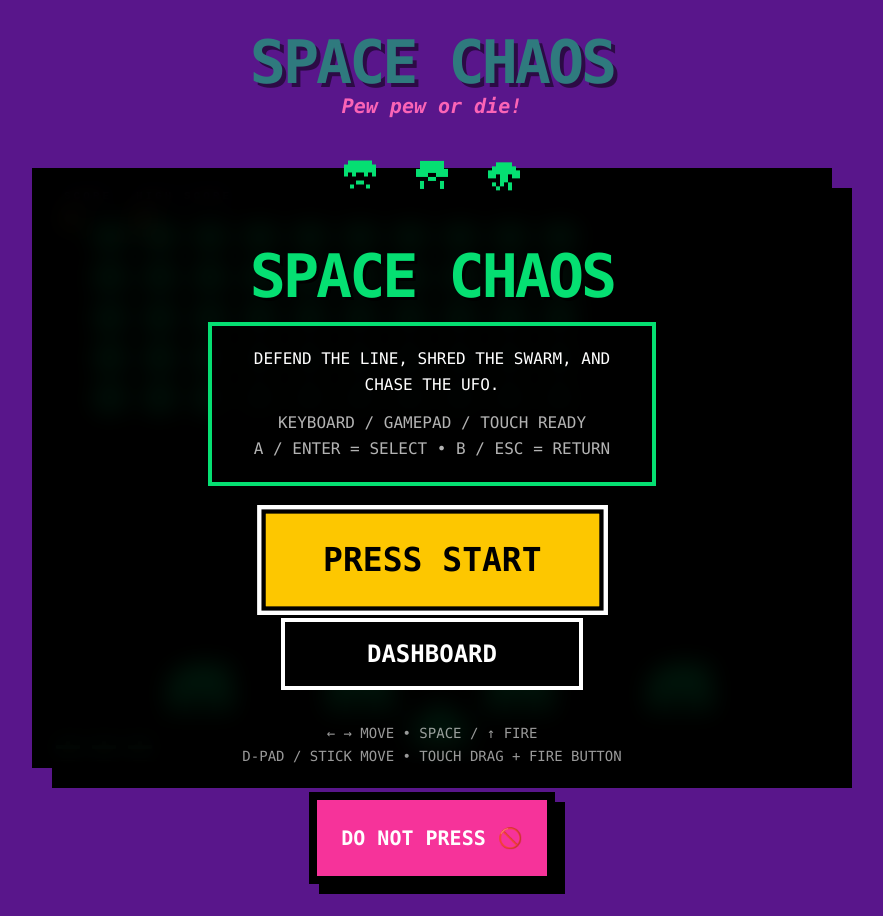
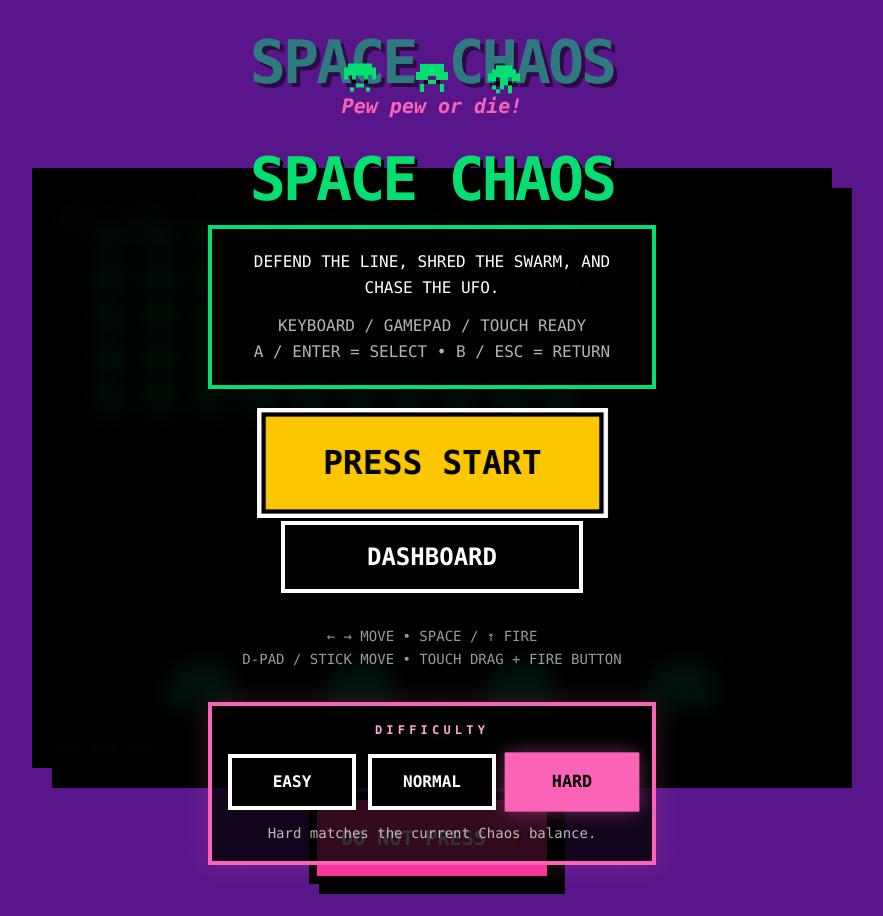
Before and after one commit to Xquisito/game-chaos, a SvelteKit app: page /space-invaders in a window 1280 px wide. Shown: the whole page, without its empty margins (208-1091 px from the left). Built offline with nearby package versions, Linux system fonts and the light colour scheme.

Commit message:
improving wrkflow

```diff
--- a/src/routes/space-invaders/+page.svelte
+++ b/src/routes/space-invaders/+page.svelte
@@ -165,7 +165,9 @@
 	const UFO_FIRE_INTERVAL_MIN = 18000;
 	const UFO_FIRE_INTERVAL_MAX = 32000;
 	const UFO_SCORES = [50, 100, 150, 300];
-
+	const DIFFICULTY_OPTIONS = ['easy', 'normal', 'hard'] as const;
+
+	type Difficulty = 'easy' | 'normal' | 'hard';
 	type BulletVariant = 'player' | 'alien';
 	type Bullet = {
 		x: number;
@@ -182,6 +184,8 @@
 	// State
 	let score = $state(0);
 	let highScore = $state(0);
+	let difficulty = $state<Difficulty>('hard');
+	let selectedDifficulty = $state<Difficulty>('hard');
 	let lives = $state(3);
 	let gameOver = $state(false);
 	let gameWon = $state(false);
@@ -258,6 +262,33 @@
 		[1, 1, 0, 1, 1, 0, 1, 1]
 	];
 
+	function getDifficultyTuning(level: Difficulty) {
+		if (level === 'easy') {
+			return { step: 1.3, fire: 1.4, bullet: 0.8, aggression: 0.75 };
+		}
+
+		if (level === 'normal') {
+			return { step: 1.15, fire: 1.2, bullet: 0.9, aggression: 0.9 };
+		}
+
+		return { step: 1, fire: 1, bullet: 1, aggression: 1 };
+	}
+
+	function getDifficultyLabel(level: Difficulty) {
+		if (level === 'easy') return 'Easy';
+		if (level === 'normal') return 'Normal';
+		return 'Hard';
+	}
+
+	function selectDifficulty(level: Difficulty) {
+		if (hasActiveRun) {
+			selectedDifficulty = difficulty;
+			return;
+		}
+
+		selectedDifficulty = level;
+	}
+
 	function initGame() {
 		score = 0;
 		lives = 3;
@@ -365,7 +396,30 @@
 		window.location.href = resolve('/');
 	}
 
-	function startGame() {
+	function continueGame() {
+		if (!hasActiveRun) return;
+		selectedDifficulty = difficulty;
+		gameStarted = true;
+		running = true;
+		paused = false;
+		lastTime = performance.now();
+		clearTransientControls();
+		if (audioCtx?.state === 'suspended') {
+			audioCtx.resume();
+		}
+		if (ufo.active) {
+			startUfoHum();
+		}
+		requestAnimationFrame(update);
+	}
+
+	function retryGame() {
+		startGame(difficulty);
+	}
+
+	function startGame(nextDifficulty: Difficulty = selectedDifficulty) {
+		difficulty = nextDifficulty;
+		selectedDifficulty = nextDifficulty;
 		initGame();
 		hasActiveRun = true;
 		gameStarted = true;
@@ -378,27 +432,8 @@
 		requestAnimationFrame(update);
 	}
 
-	function continueGame() {
-		if (!hasActiveRun) return;
-		gameStarted = true;
-		running = true;
-		paused = false;
-		lastTime = performance.now();
-		clearTransientControls();
-		if (audioCtx?.state === 'suspended') {
-			audioCtx.resume();
-		}
-		if (ufo.active) {
-			startUfoHum();
-		}
-		requestAnimationFrame(update);
-	}
-
-	function retryGame() {
-		startGame();
-	}
-
 	function returnToSplash(preserveRun = false) {
+		selectedDifficulty = difficulty;
 		gameStarted = false;
 		paused = false;
 		running = false;
@@ -609,35 +644,47 @@
 	}
 
 	function getAlienStepInterval(destroyedAliens: number, endgameIntensity: number) {
+		const tuning = getDifficultyTuning(difficulty);
+		const scaledEndgameIntensity = endgameIntensity * tuning.aggression;
+
 		return Math.max(
 			MIN_ALIEN_STEP_INTERVAL,
 			(BASE_ALIEN_STEP_INTERVAL -
 				alienDescents * ALIEN_STEP_DESCENT_REDUCTION -
 				destroyedAliens * ALIEN_STEP_KILL_REDUCTION -
-				endgameIntensity * ALIEN_STEP_ENDGAME_REDUCTION) *
-				(chaosMode ? 0.68 : 1)
+				scaledEndgameIntensity * ALIEN_STEP_ENDGAME_REDUCTION) *
+				(chaosMode ? 0.68 : 1) *
+				tuning.step
 		);
 	}
 
 	function getAlienFireInterval(destroyedAliens: number, endgameIntensity: number) {
+		const tuning = getDifficultyTuning(difficulty);
+		const scaledEndgameIntensity = endgameIntensity * tuning.aggression;
+
 		return Math.max(
 			MIN_ALIEN_FIRE_INTERVAL,
 			(BASE_ALIEN_FIRE_INTERVAL -
 				alienDescents * ALIEN_FIRE_DESCENT_REDUCTION -
 				destroyedAliens * ALIEN_FIRE_KILL_REDUCTION -
-				endgameIntensity * ALIEN_FIRE_ENDGAME_REDUCTION) *
-				(chaosMode ? 0.72 : 1)
+				scaledEndgameIntensity * ALIEN_FIRE_ENDGAME_REDUCTION) *
+				(chaosMode ? 0.72 : 1) *
+				tuning.fire
 		);
 	}
 
 	function getAlienBulletSpeed(destroyedAliens: number, endgameIntensity: number) {
+		const tuning = getDifficultyTuning(difficulty);
+		const scaledEndgameIntensity = endgameIntensity * tuning.aggression;
+
 		return Math.min(
 			MAX_ALIEN_BULLET_SPEED,
 			(BASE_ALIEN_BULLET_SPEED +
 				alienDescents * ALIEN_BULLET_SPEED_DESCENT_BONUS +
 				destroyedAliens * ALIEN_BULLET_SPEED_KILL_BONUS +
-				endgameIntensity * ALIEN_BULLET_SPEED_ENDGAME_BONUS) *
-				(chaosMode ? 1.25 : 1)
+				scaledEndgameIntensity * ALIEN_BULLET_SPEED_ENDGAME_BONUS) *
+				(chaosMode ? 1.25 : 1) *
+				tuning.bullet
 		);
 	}
 
@@ -1465,7 +1512,7 @@
 							</button>
 							<button
 								data-menu-button
-								onclick={startGame}
+								onclick={() => startGame()}
 								class="border-4 border-white bg-black px-10 py-4 text-2xl font-black text-white uppercase transition-all hover:scale-110 hover:bg-white hover:text-black focus:scale-110 focus:bg-white focus:text-black focus:outline-none focus-visible:ring-4 focus-visible:ring-yellow-400 focus-visible:ring-offset-4 focus-visible:ring-offset-black active:scale-95"
 							>
 								NEW GAME
@@ -1473,7 +1520,7 @@
 						{:else}
 							<button
 								data-menu-button
-								onclick={startGame}
+								onclick={() => startGame()}
 								class="border-4 border-yellow-400 bg-black px-12 py-5 text-3xl font-black text-yellow-400 uppercase transition-all hover:scale-110 hover:bg-yellow-400 hover:text-black focus:scale-110 focus:bg-yellow-400 focus:text-black focus:outline-none focus-visible:ring-4 focus-visible:ring-white focus-visible:ring-offset-4 focus-visible:ring-offset-black active:scale-95"
 							>
 								PRESS START
@@ -1492,6 +1539,37 @@
 					<div class="mt-8 text-center text-xs leading-relaxed text-white/60 sm:text-sm">
 						← → MOVE • SPACE / ↑ FIRE<br />
 						D-PAD / STICK MOVE • TOUCH DRAG + FIRE BUTTON
+					</div>
+
+					<div class="mt-8 w-full max-w-md border-4 border-pink-400 bg-black/80 p-4 text-center shadow-[0_0_24px_rgba(244,114,182,0.18)]">
+						<div class="text-xs font-black tracking-[0.35em] text-pink-300 uppercase">
+							Difficulty
+						</div>
+						<div class="mt-4 grid grid-cols-3 gap-3">
+							{#each DIFFICULTY_OPTIONS as level (level)}
+								<button
+									type="button"
+									data-menu-button
+									onclick={() => selectDifficulty(level)}
+									aria-pressed={selectedDifficulty === level}
+									class={[
+										'border-4 px-3 py-3 text-sm font-black uppercase transition-all focus:outline-none focus-visible:ring-4 focus-visible:ring-white focus-visible:ring-offset-4 focus-visible:ring-offset-black active:scale-95 sm:text-base',
+										selectedDifficulty === level
+											? 'scale-105 border-pink-400 bg-pink-400 text-black shadow-[0_0_18px_rgba(244,114,182,0.45)]'
+											: 'border-white bg-black text-white hover:scale-105 hover:border-pink-300 hover:text-pink-200 focus:scale-105 focus:border-pink-300 focus:text-pink-200',
+										hasActiveRun && level !== difficulty && 'opacity-80'
+									]}
+								>
+									{getDifficultyLabel(level)}
+								</button>
+							{/each}
+						</div>
+						<p class="mt-3 text-xs leading-relaxed text-white/70 sm:text-sm">
+							Hard matches the current Chaos balance.
+							{#if hasActiveRun}
+								<span class="block text-yellow-300">Current run difficulty stays locked until the run ends.</span>
+							{/if}
+						</p>
 					</div>
 				</div>
 			{/if}
```
